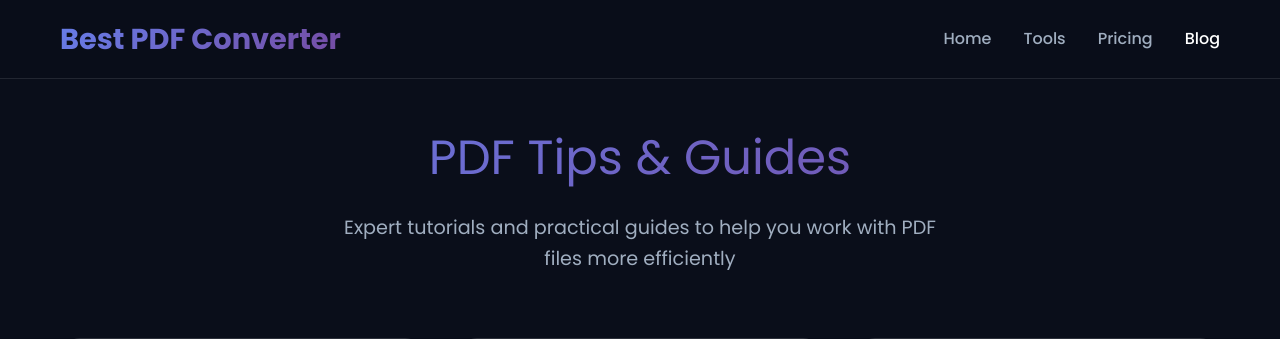
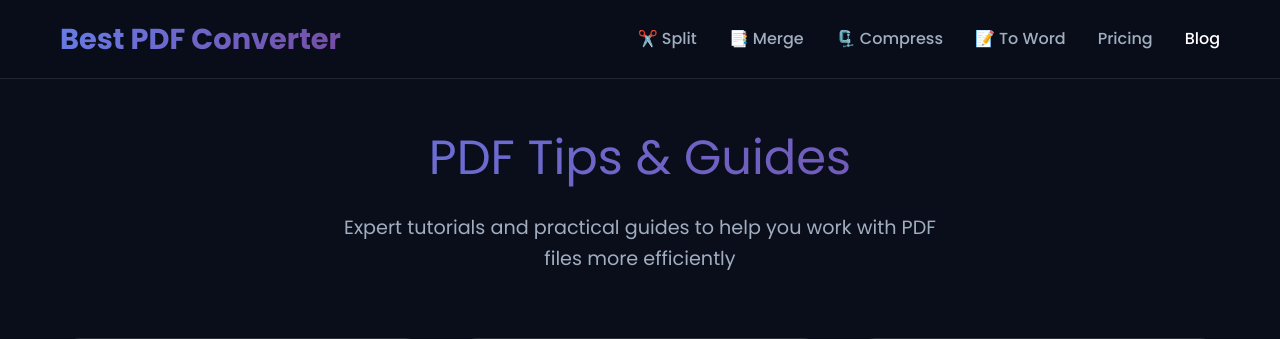
Before and after one commit to zfermi/Zenpdf, a Flask app: page /blog in a window 1280 px wide. Shown: the top 339 px of the page. Run offline with Flask 3, Linux system fonts and the light colour scheme; some libraries are stand-ins or nearby versions.

Commit message:
Update blog.html navbar to match homepage style

```diff
--- a/templates/blog.html
+++ b/templates/blog.html
@@ -344,9 +344,11 @@
                 </a>
             </div>
             <div class="nav-links">
-                <a href="/">Home</a>
-                <a href="/#tools">Tools</a>
-                <a href="/pricing">Pricing</a>
+                <a href="{{ url_for('split_pdf') }}">✂️ Split</a>
+                <a href="{{ url_for('merge_pdf') }}">📑 Merge</a>
+                <a href="{{ url_for('compress_pdf') }}">🗜️ Compress</a>
+                <a href="{{ url_for('pdf2word') }}">📝 To Word</a>
+                <a href="{{ url_for('pricing') }}">Pricing</a>
                 <a href="/blog" class="active">Blog</a>
             </div>
         </div>
```
